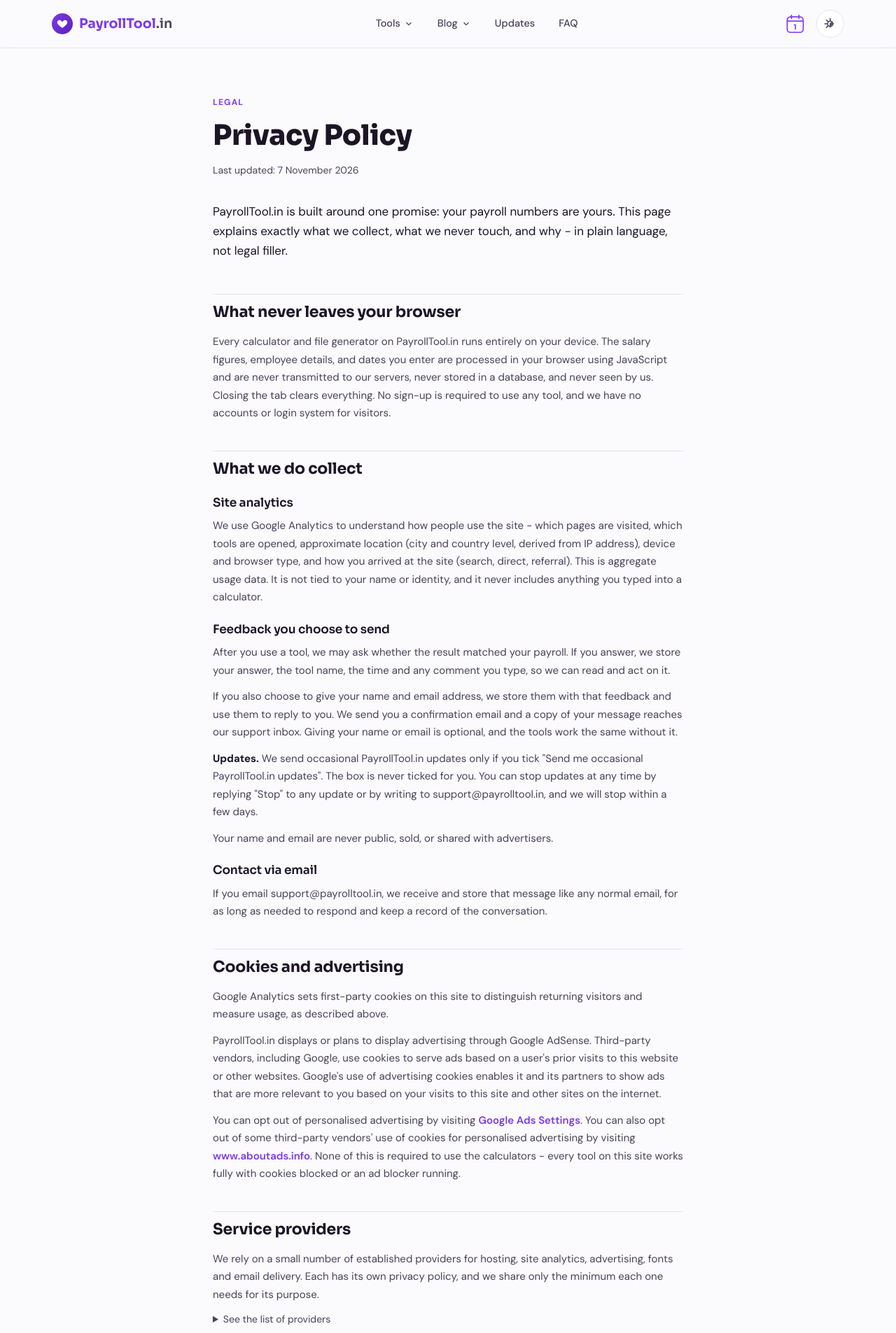
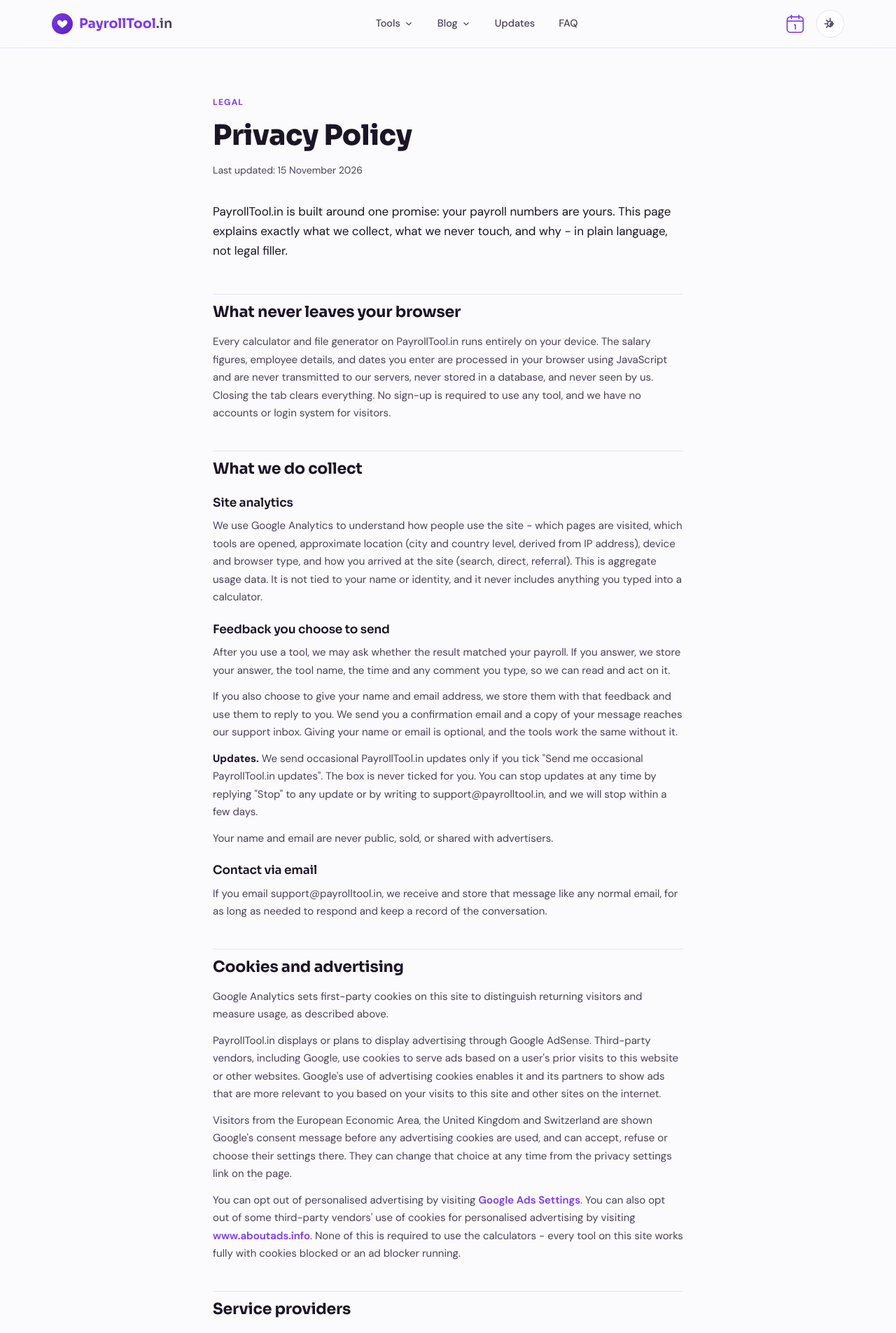
Before and after one commit to tushararoracorp-lab/payrolltool, a Next.js app: page /privacy-policy in a window 1280 px wide. Shown: the top 1905 px of the page at 70% size. Built offline with nearby package versions, Linux system fonts and the light colour scheme.

Commit message:
Privacy policy: consent message for EEA and UK visitors

```diff
--- a/src/pages/privacy-policy.js
+++ b/src/pages/privacy-policy.js
@@ -25,7 +25,7 @@ export default function PrivacyPolicy() {
         <div className="wrap">
           <p className="eyebrow">LEGAL</p>
           <h1>Privacy Policy</h1>
-          <p className="updated">Last updated: 7 November 2026</p>
+          <p className="updated">Last updated: 15 November 2026</p>
 
           <p className="lede">
             PayrollTool.in is built around one promise: your payroll numbers are yours.
@@ -102,6 +102,13 @@ export default function PrivacyPolicy() {
               Google&apos;s use of advertising cookies enables it and its partners to
               show ads that are more relevant to you based on your visits to this site
               and other sites on the internet.
+            </p>
+            <p>
+              Visitors from the European Economic Area, the United Kingdom and
+              Switzerland are shown Google&apos;s consent message before any
+              advertising cookies are used, and can accept, refuse or choose their
+              settings there. They can change that choice at any time from the
+              privacy settings link on the page.
             </p>
             <p>
               You can opt out of personalised advertising by visiting{" "}
```
